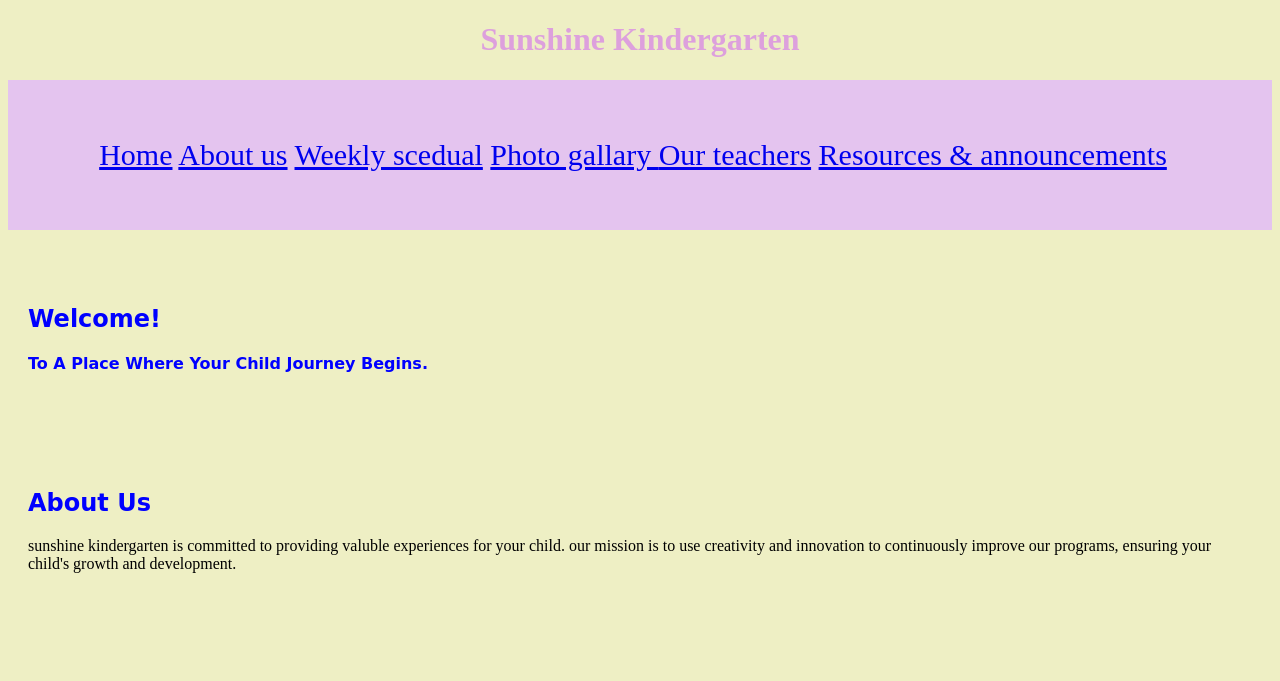
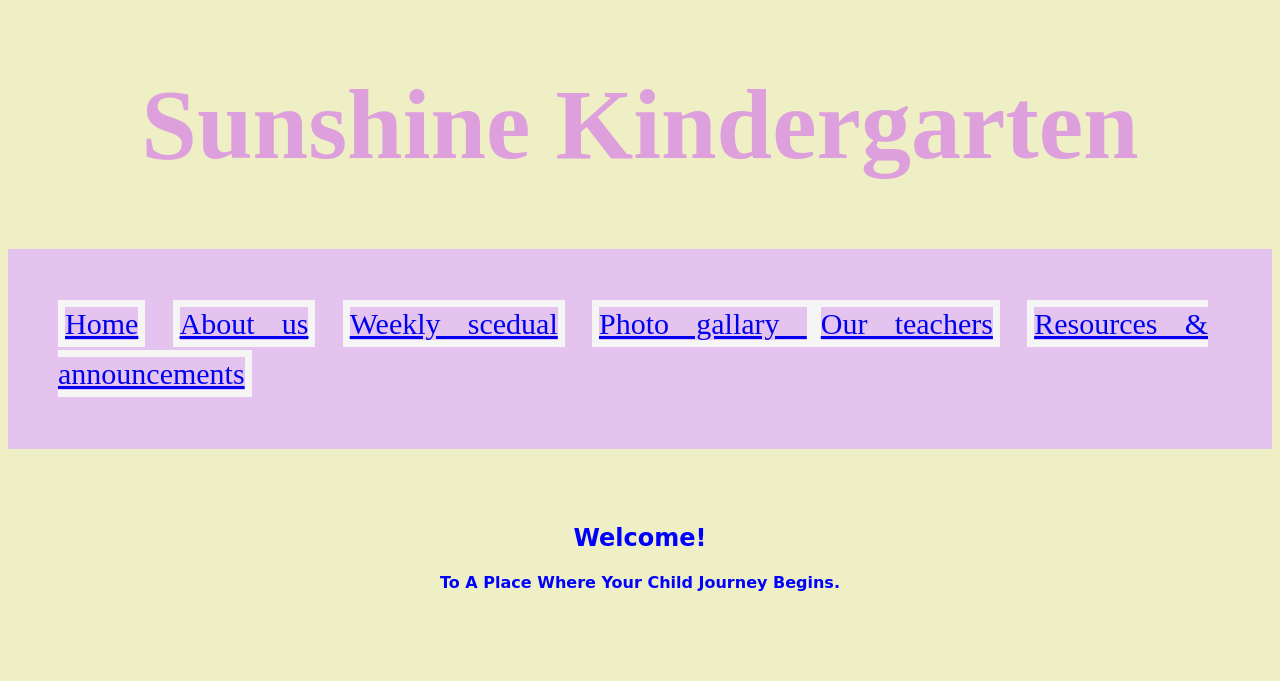
Before and after one commit to Alzahraa299/itcs333-a1, a plain HTML site: page index.html in a window 1280 px wide. Shown: the top 681 px of the page. Drawn offline with Linux system fonts and the light colour scheme.

Commit message:
added navi class

```diff
--- a/index.html
+++ b/index.html
@@ -20,28 +20,29 @@ header, navigation, main content areas, and footer
   <body>
     <!--header-->
 
-      <div class="h1">
-        <div><h1>Sunshine Kindergarten</h1></div>
+      <div>
+        <div class="h1"><h1>Sunshine Kindergarten</h1></div>
 
         <!--navigation-->
         <nav>
           <div class="nav">
-            <div> <a href="#H1">Home<a/>
-            <a href="#A1">About us<a/>
-            <a href="#S1">Weekly scedual<a/>
-            <a href="#P1">Photo gallary <a/>
-            <a href="#T1">Our teachers<a/>
-            <a href="#R1">Resources & announcements</a> </div>
+            <div> <a href="#H1" class="navi">Home<a/>
+            <a href="#A1" class="navi">About us<a/>
+            <a href="#S1" class="navi">Weekly scedual<a/>
+            <a href="#P1" class="navi">Photo gallary <a/>
+            <a href="#T1" class="navi">Our teachers<a/>
+            <a href="#R1" class="navi">Resources & announcements</a> </div>
           </div>
         </nav>
       </div>
 
     <!--Home-->
 
-  <section id="H1">
-    <h1>Welcome!</h1>
-    <h4>To A Place Where Your Child Journey Begins.</h4>
-  </section>
+    <div class="flex-container">
+    <section id="H1">
+      <h1>Welcome!</h1>
+      <h4>To A Place Where Your Child Journey Begins.</h4>
+    </section>
 
    <!--about us-->
 
--- a/styles.css
+++ b/styles.css
@@ -10,6 +10,7 @@
 .h1{
     text-align:center;
     color:plum;
+    font-size: 50px;
 }
 
 
@@ -22,13 +23,19 @@ nav > div {
 
     width: 1150px;
     margin: 50px;
-    text-align: center;
+    text-align: justify;
     line-height:50px;
     font-size: 30px;
+
+}
+.navi{
+    border:  7px solid whitesmoke;
 }
 a:hover{
     color:whitesmoke;
-    background-color: plum;}
+    background-color: plum;
+}
+
 footer{
   display: flex;
   flex-direction: column;
@@ -62,6 +69,7 @@ h2{
 #H1 h1, #H1 h4{
     color:blue;
     font-family: cursive;
+    text-align: center;
 }
 /*table*/
 .kg1a{    background-color: #c4efda;}
```
